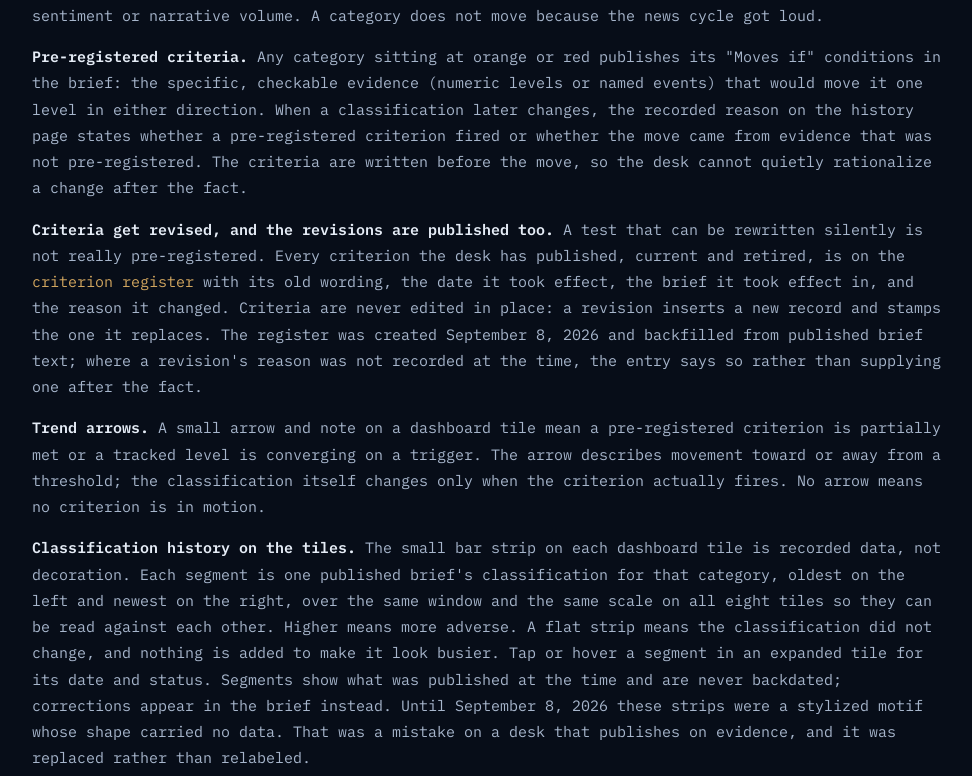
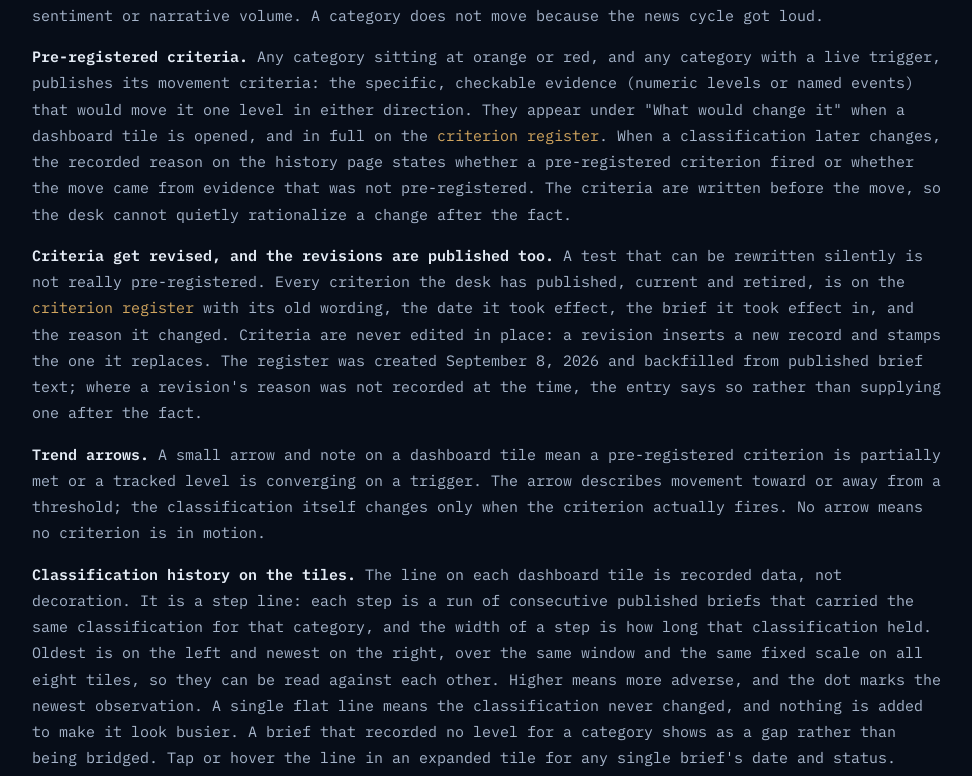
Before and after one commit to LINIHQ/macro-intel-desk, a Next.js app: page /sources in a window 1280 px wide. Shown: the part 2480-3256 px from the top of the page, without its empty margins (152-1124 px from the left). Built offline with nearby package versions, Linux system fonts and the light colour scheme.

Commit message:
Sources: describe the shipped step-line history and where criteria now display

```diff
--- a/app/sources/page.jsx
+++ b/app/sources/page.jsx
@@ -125,12 +125,13 @@ export default function SourcesPage() {
         sentiment or narrative volume. A category does not move because the news cycle got loud.
       </p>
       <p>
-        <strong>Pre-registered criteria.</strong> Any category sitting at orange or red publishes its "Moves if"
-        conditions in the brief: the specific, checkable evidence (numeric levels or named events) that would move it
-        one level in either direction. When a classification later changes, the recorded reason on the history page
-        states whether a pre-registered criterion fired or whether the move came from evidence that was not
-        pre-registered. The criteria are written before the move, so the desk cannot quietly rationalize a change
-        after the fact.
+        <strong>Pre-registered criteria.</strong> Any category sitting at orange or red, and any category with a live
+        trigger, publishes its movement criteria: the specific, checkable evidence (numeric levels or named events)
+        that would move it one level in either direction. They appear under "What would change it" when a dashboard
+        tile is opened, and in full on the <Link href="/methodology">criterion register</Link>. When a classification
+        later changes, the recorded reason on the history page states whether a pre-registered criterion fired or
+        whether the move came from evidence that was not pre-registered. The criteria are written before the move, so
+        the desk cannot quietly rationalize a change after the fact.
       </p>
       <p>
         <strong>Criteria get revised, and the revisions are published too.</strong> A test that can be rewritten
@@ -148,14 +149,18 @@ export default function SourcesPage() {
         criterion is in motion.
       </p>
       <p>
-        <strong>Classification history on the tiles.</strong> The small bar strip on each dashboard tile is recorded
-        data, not decoration. Each segment is one published brief's classification for that category, oldest on the
-        left and newest on the right, over the same window and the same scale on all eight tiles so they can be read
-        against each other. Higher means more adverse. A flat strip means the classification did not change, and
-        nothing is added to make it look busier. Tap or hover a segment in an expanded tile for its date and status.
-        Segments show what was published at the time and are never backdated; corrections appear in the brief instead.
-        Until September 8, 2026 these strips were a stylized motif whose shape carried no data. That was a mistake on
-        a desk that publishes on evidence, and it was replaced rather than relabeled.
+        <strong>Classification history on the tiles.</strong> The line on each dashboard tile is recorded data, not
+        decoration. It is a step line: each step is a run of consecutive published briefs that carried the same
+        classification for that category, and the width of a step is how long that classification held. Oldest is on
+        the left and newest on the right, over the same window and the same fixed scale on all eight tiles, so they can
+        be read against each other. Higher means more adverse, and the dot marks the newest observation. A single flat
+        line means the classification never changed, and nothing is added to make it look busier. A brief that
+        recorded no level for a category shows as a gap rather than being bridged. Tap or hover the line in an expanded
+        tile for any single brief's date and status. Steps show what was published at the time and are never
+        backdated; corrections appear in the brief instead. The line is separate from the trend arrow: the line shows
+        classifications already recorded, while the arrow describes movement toward a trigger that has not fired.
+        Until September 8, 2026 these strips were a stylized motif whose shape carried no data. That was a mistake on a
+        desk that publishes on evidence, and it was replaced rather than relabeled.
       </p>
       <p>
         The XRP flows gauge is a composite of demand-side signals: ETF flows and institutional holdings, exchange
```
